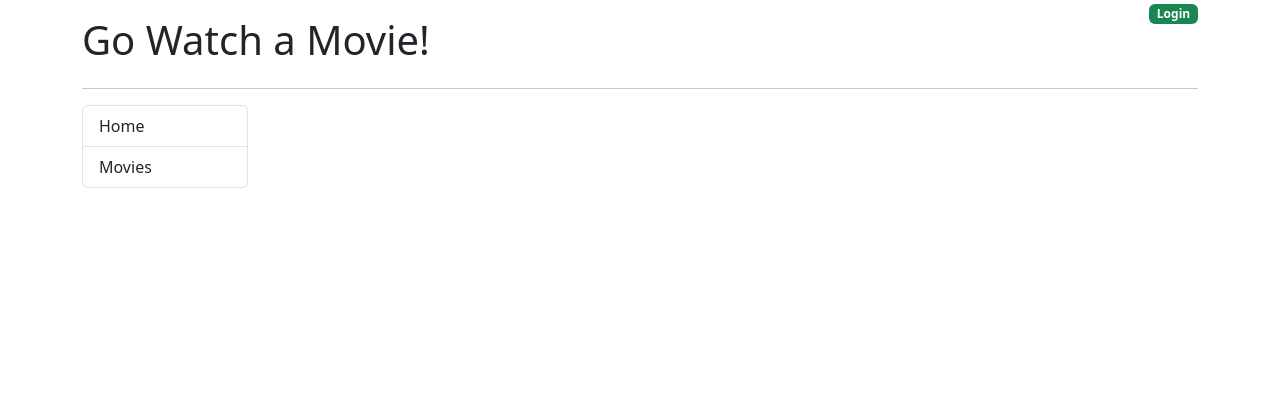
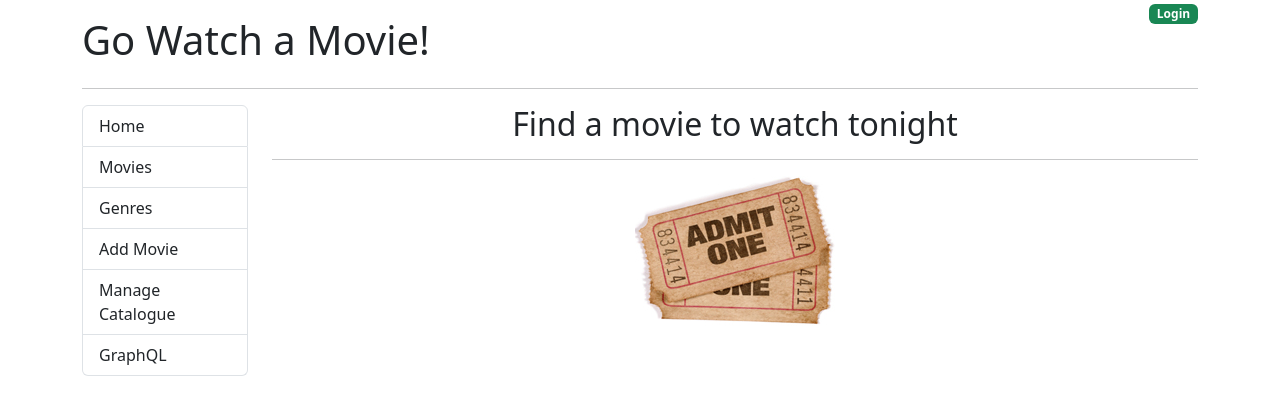
Before and after one commit to syfulsharif/go-react-movie, a React (Create React App) app: page / in a window 1280 px wide. Shown: the top 414 px of the page. Built offline with nearby package versions, Linux system fonts and the light colour scheme.

Commit message:
Home Component Updated

```diff
--- a/src/App.js
+++ b/src/App.js
@@ -1,3 +1,4 @@
+import Home from "./components/Home";
 function App() {
   return (
     <div className="container">
@@ -22,11 +23,23 @@ function App() {
               <a href="#!" className="list-group-item list-group-item-action">
                 Movies
               </a>
+              <a href="#!" className="list-group-item list-group-item-action">
+                Genres
+              </a>
+              <a href="#!" className="list-group-item list-group-item-action">
+                Add Movie
+              </a>
+              <a href="#!" className="list-group-item list-group-item-action">
+                Manage Catalogue
+              </a>
+              <a href="#!" className="list-group-item list-group-item-action">
+                GraphQL
+              </a>
             </div>
           </nav>
         </div>
         <div className="col-md-10">
-
+          <Home></Home>
         </div>
       </div>
     </div>
--- a/src/components/home.js
+++ b/src/components/home.js
@@ -1,9 +1,14 @@
+import Ticket from './../images/movie_tickets.jpg';
 const Home = () => {
     return(
         <>
             <div className="text-center">
                 <h2>Find a movie to watch tonight</h2>
+                <hr></hr>
+                <img src={Ticket} alt='movie-tickets'></img>
             </div>
         </>
     )
 }
+
+export default Home;
```
Also changed, not shown: src/images/movie_tickets.jpg (added).
